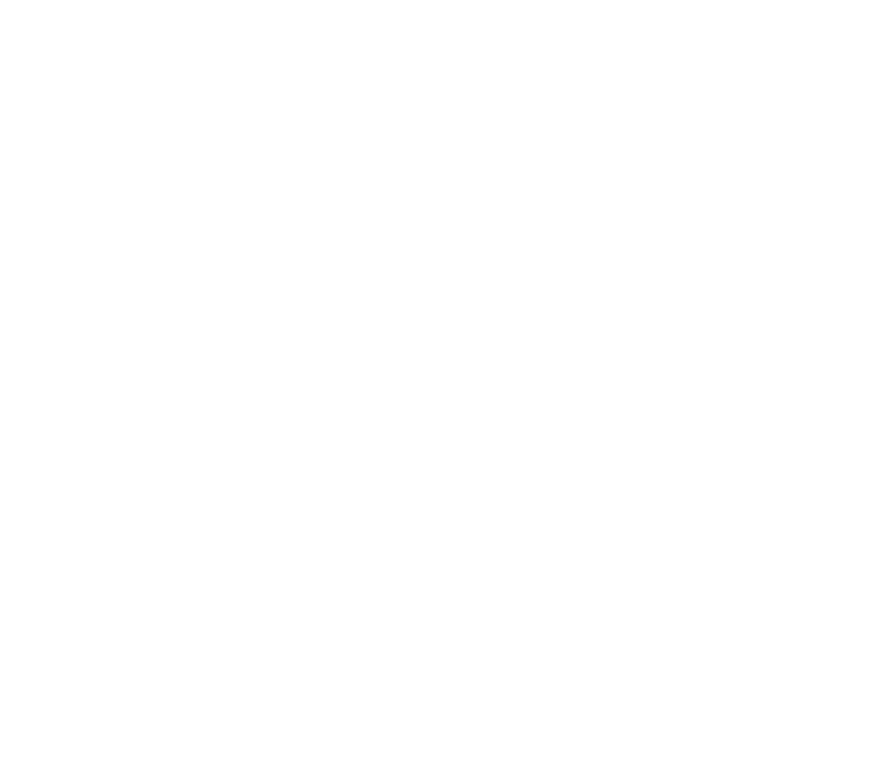
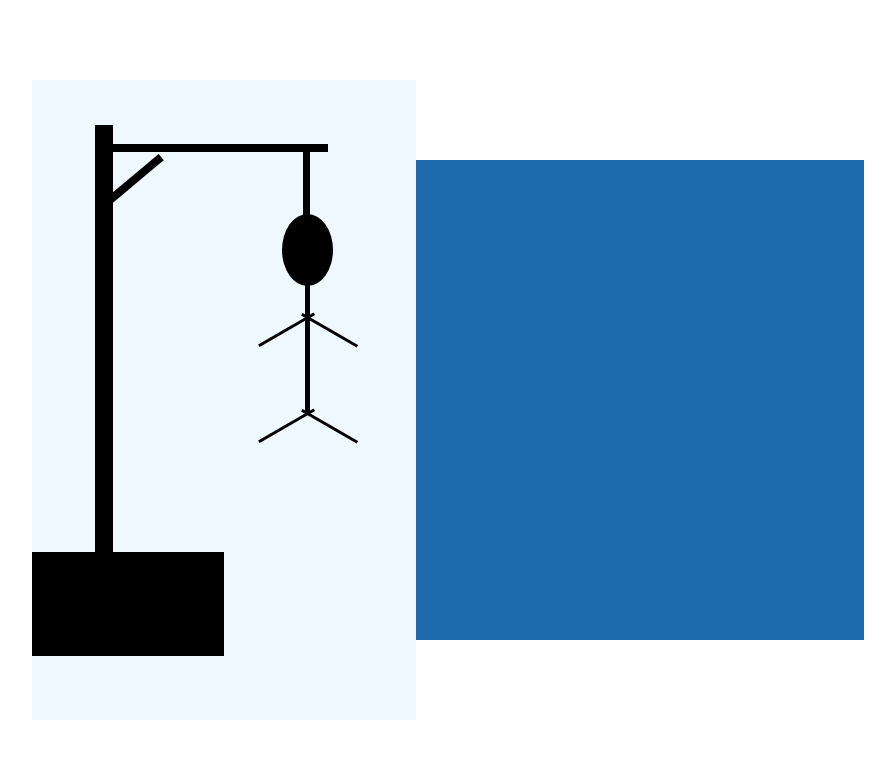
Before and after one commit to belhadj-yahya/HUNG-MAN1, a plain HTML site: page index.html in a window 1280 px wide. Shown: the whole page, without its empty margins (96-991 px from the left). Drawn offline with Linux system fonts and the light colour scheme.

Commit message:
Update style.css

```diff
--- a/style.css
+++ b/style.css
@@ -1,67 +1,104 @@
-* {
-  box-sizing: border-box;
+*{
+    margin: 0%;
+    padding: 0%;
+    /* box-sizing: border-box; */
 }
+body{
+    display: flex;
+    justify-content: center;
+    align-items: center;
+    height: 100vh;
+    gap: 5vw;
+}
+.hangMan{
+    background-color: aliceblue;
+    position: absolute;
+    left: 10%;
+    height: 80vh;
+    width: 30vw;
+}
+.hang{
+   background-color: black;
+   width:0.5vw;
+   height: 10vh;
+   position: absolute;
+   left: 70.7%;
+   top: 10%;
+}
+.hangMan div{
+    position: absolute;
+    background-color: black;
+}
+.first{
+    bottom: 10%;
+    width:15vw;
+    height: 13vh;
+ }
+ .second{
+    bottom: 23%;
+    left: 16.5%;
+    width:1.4vw;
+    height: 56vh;
+ }
+ .thered{
+    top: 10%;
+    left: 17%;
+    width:18vw;
+    height: 1vh;
+ }
+ .forth{
+    top: 15.5%;
+    left: 15%;
+    transform: rotate(140deg);
+    width:6.3vw;
+    height: 1vh;
+ }
+ /*body of the dead*/
+ .head{
+   width: 4vw;
+   height: 9vh;
+   left: 65%;
+   top: 21%;
+   border-radius: 50%;
+ }
+ .body{
+    width: 0.4vw;
+    height: 16vh;
+    top: 32%;
+    left: 71%;
+ }
+ .right{
+    width: 0.9%;
+    height: 8vh;
+    top: 34%;
+    left: 66%;
+    transform: rotate(60deg);
+ }
+ .right-leg{
+    width: 0.9%;
+    height: 8vh;
+    top: 49%;
+    left: 66%;
+    transform: rotate(60deg);
+ }
+ .left{
+    width: 0.9%;
+    height: 8vh;
+    top: 34%;
+    left: 77%;
+    transform: rotate(-60deg);
+ }
+ .left-leg{
+    width: 0.9%;
+    height: 8vh;
+    top: 49%;
+    left: 77%;
+    transform: rotate(-60deg);
+ }
 
-.clavier > input {
-  display: flex;
-  margin: 20px 350px 30px 600px;
-  width: 250px;
-  height: 30px;
-  border-radius: 20px;
+
+.play-place{
+    background-color: rgb(29, 105, 172);
+    width: 80vh;
+    height: 60vh;
 }
-
-.keyBoard {
-  margin: 20px auto;
-  width: 800px;
-  height: 100px;
-  display: grid;
-  grid-template-columns: repeat(9, 1fr);
-  grid-template-rows: repeat(3, 1fr);
-  row-gap: 10px;
-  column-gap: 10px;
-  gap: 10px 10px;
-}
-.keyBoard .key {
-  border: none;
-  border-radius: 10px;
-  background-color: rgb(109, 68, 221);
-  color: #fff;
-  font-weight: bold;
-  text-align: center;
-  width: 90px;
-  height: 90px;
-  cursor: pointer;
-}
-
-.keyBoard .key:hover{
-    background-color: rgb(131, 131, 181);
-}
-
-.btnEnd {
-  margin: 100px 20px 20px 350px;
-  width: 800px;
-  height: 100px;
-  display: grid;
-  grid-template-columns: repeat(8, 1fr);
-  gap: 10px;
-}
-
-.btnEnd .key {
-  border: none;
-  border-radius: 10px;
-  background-color: rgb(109, 68, 221);
-  color: #fff;
-  font-weight: bold;
-  text-align: center;
-  width: 90px;
-  height: 90px;
-  cursor: pointer;
-}
-
-.btnEnd .key:hover{
-    background-color: rgb(131, 131, 181);
-}
-.clicked {
-  opacity: 0.5;
-  /* background-color: rgb(131, 131, 181); */
-}
```
